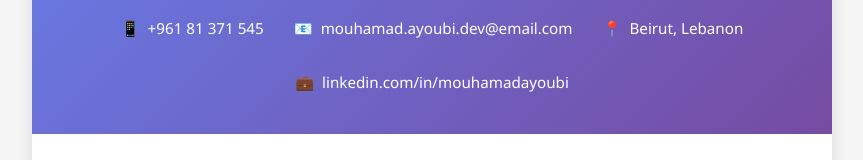
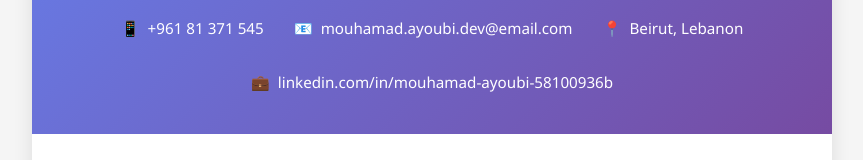
Before and after one commit to MouhamadAyoubi/mouhamadAyoubi.github.io, a plain HTML site: page index.html in a window 1280 px wide. Shown: the part 169-329 px from the top of the page, without its empty margins (208-1071 px from the left). Drawn offline with Linux system fonts and the light colour scheme.

Commit message:
Update index.html

```diff
--- a/index.html
+++ b/index.html
@@ -212,7 +212,7 @@
                 </div>
                 <div class="contact-item">
                     <span>💼</span>
-                    <span>linkedin.com/in/mouhamadayoubi</span>
+                    <span>linkedin.com/in/mouhamad-ayoubi-58100936b</span>
                 </div>
             </div>
         </header>
```
